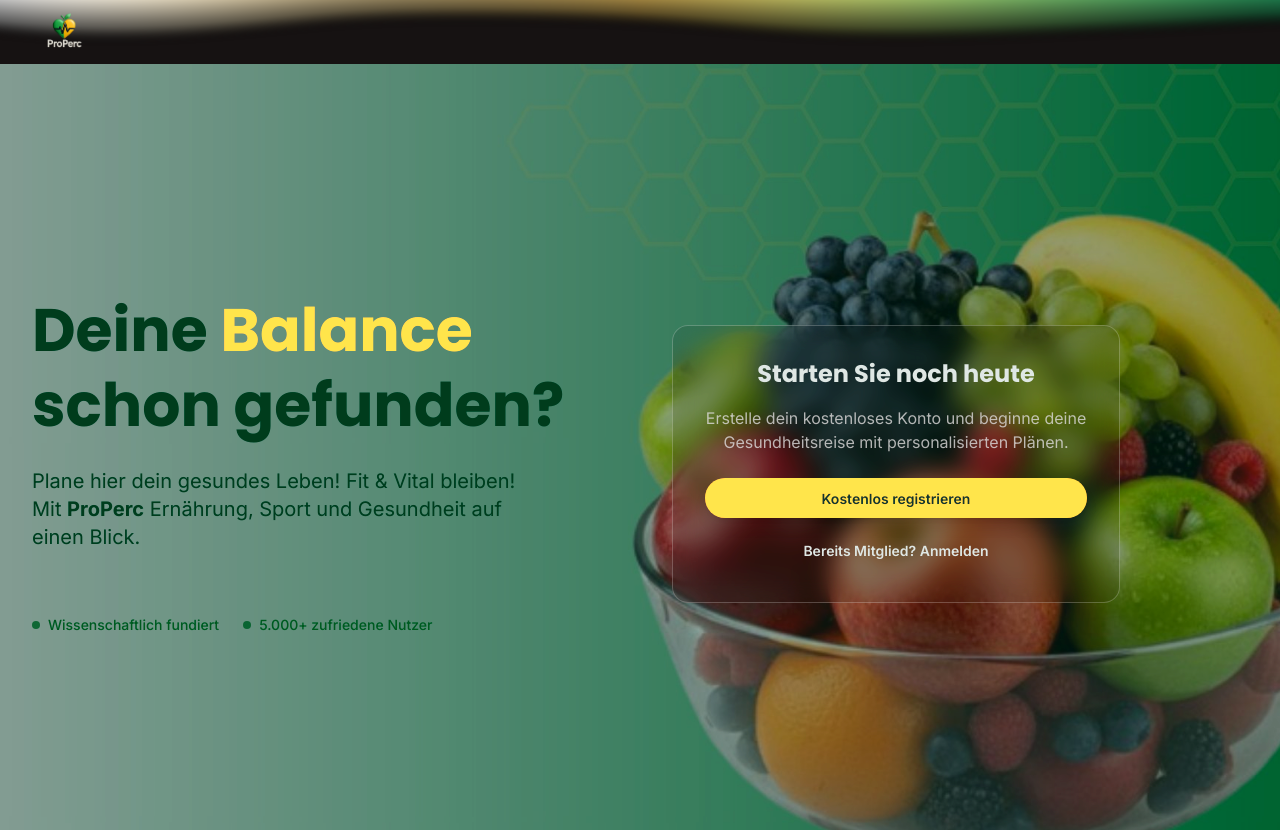
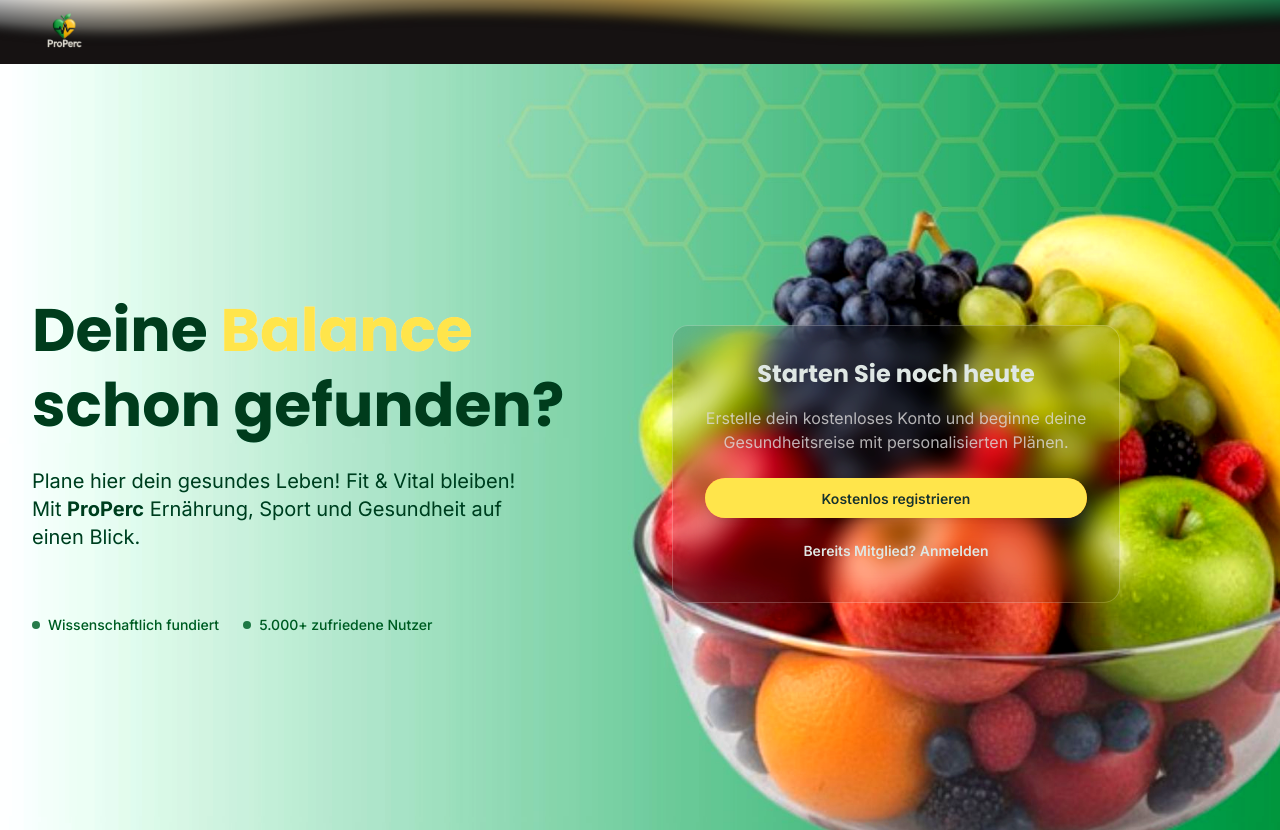
Before and after one commit to CaRpA-devo/ProPerc, a React (Vite) app in the folder frontend/: page / in a window 1280 px wide. Shown: the top 830 px of the page. Built offline with nearby package versions, Linux system fonts and the light colour scheme; no server answers.

Commit message:
hero overlay del

```diff
--- a/frontend/src/components/organisms/hero.org.jsx
+++ b/frontend/src/components/organisms/hero.org.jsx
@@ -34,8 +34,6 @@ export function Hero() {
       className="hero min-h-screen relative overflow-hidden contrast-110 saturate-125 brightness-105"
       style={{ backgroundImage: `url(${heroBg})` }}
     >
-      <div className="hero-overlay bg-opacity-40"></div>
-
       <div className="hero-content text-neutral-content w-full max-w-7xl mx-auto px-4 sm:px-6 lg:px-8">
         <div className="grid lg:grid-cols-2 gap-8 lg:gap-16 items-center w-full">
           {/* Text */}
```
